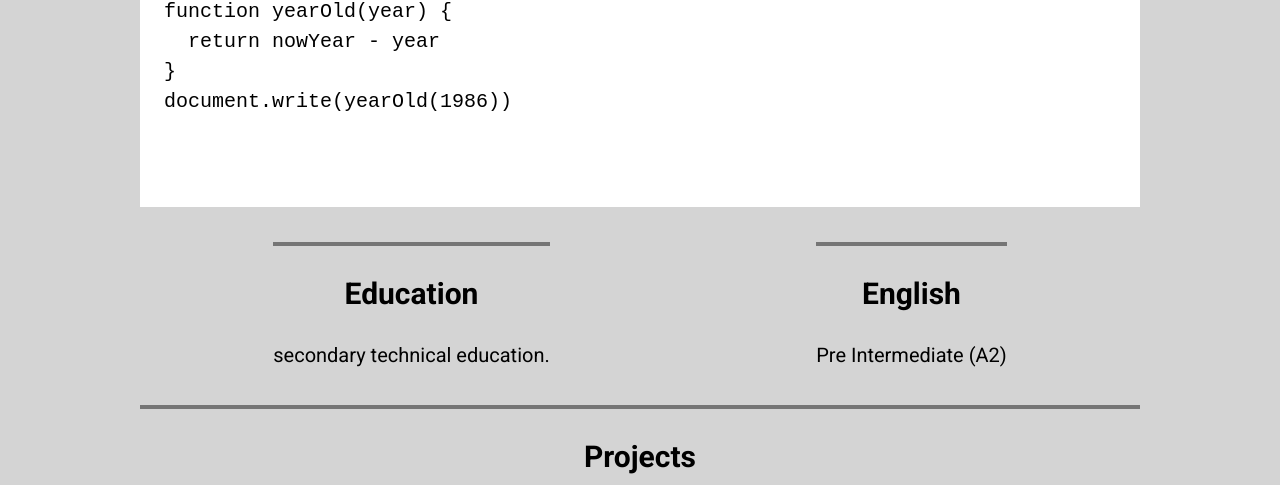
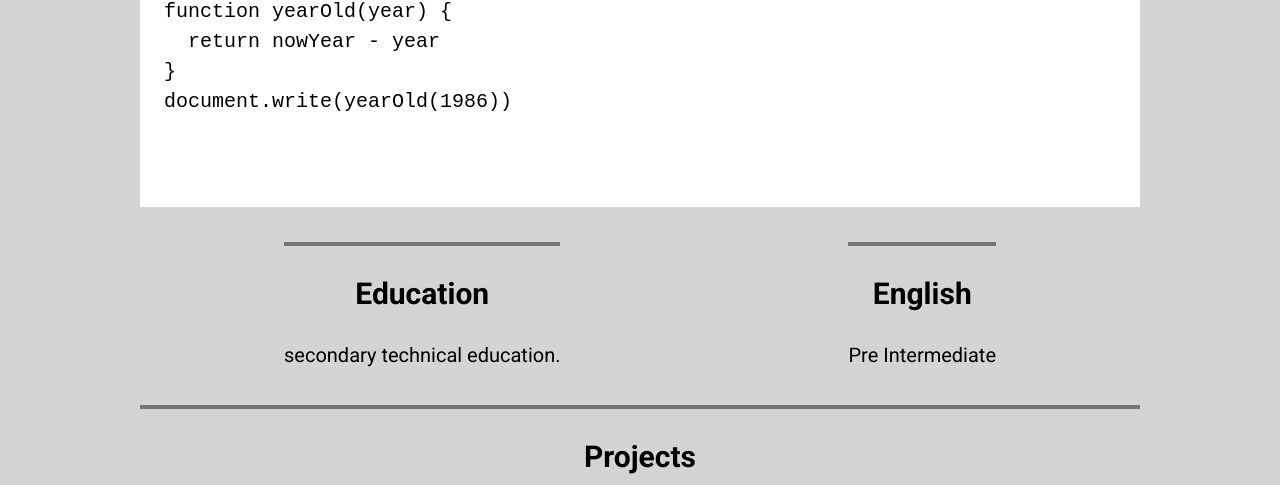
Before and after one commit to KolesniovIgor/rsschool-cv, a plain HTML site: page index.html in a window 1280 px wide. Shown: the part 1054-1539 px from the top of the page. Drawn offline with Linux system fonts and the light colour scheme.

Commit message:
fix: section english

```diff
--- a/index.html
+++ b/index.html
@@ -119,7 +119,7 @@
         </section>
         <section class="english" id="english">
           <h2 class="english-title">English</h2>
-          <p class="english-text">Pre Intermediate (A2)</p>
+          <p class="english-text">Pre Intermediate </p>
         </section>
       </div>
       <section class="projects" id="projects">
```
